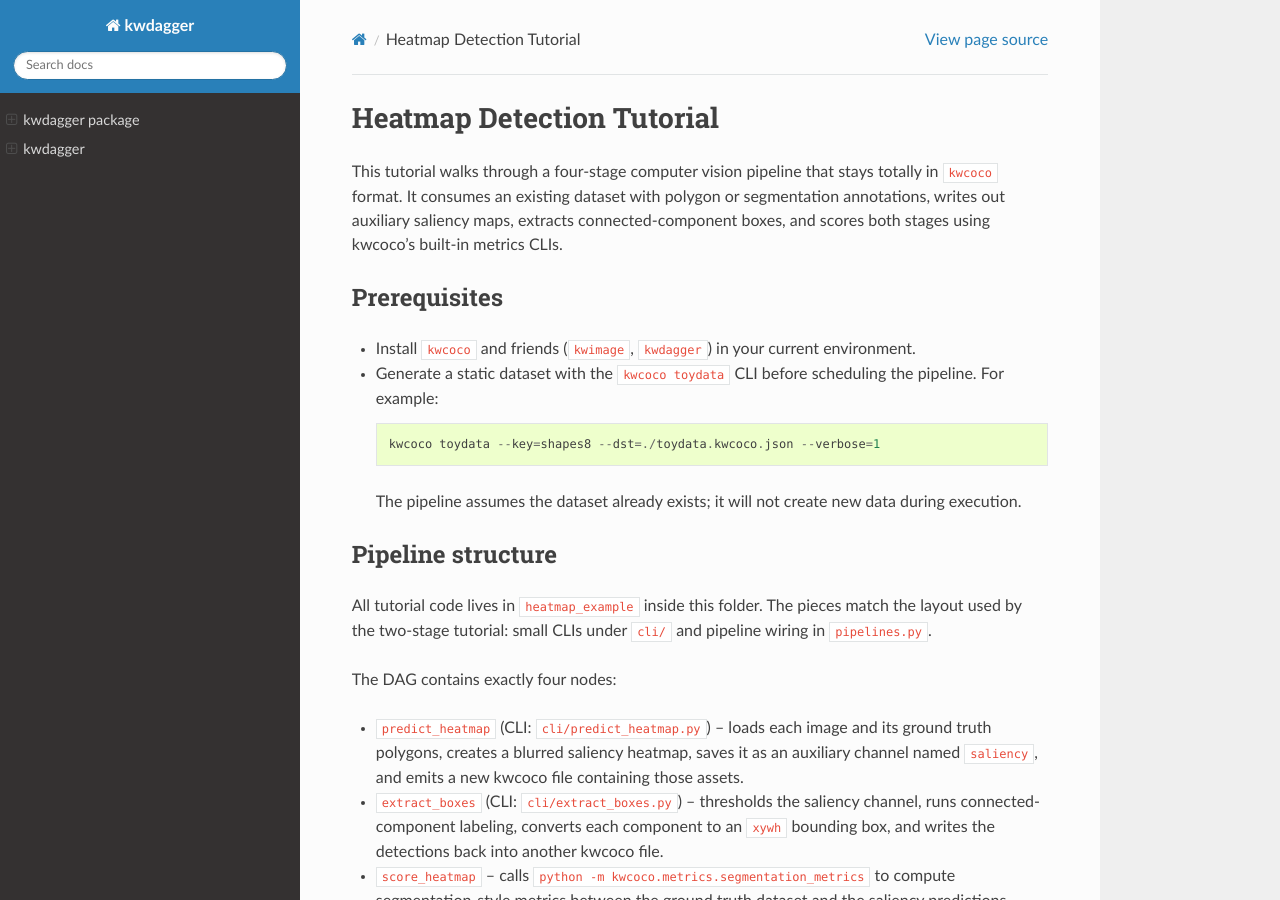
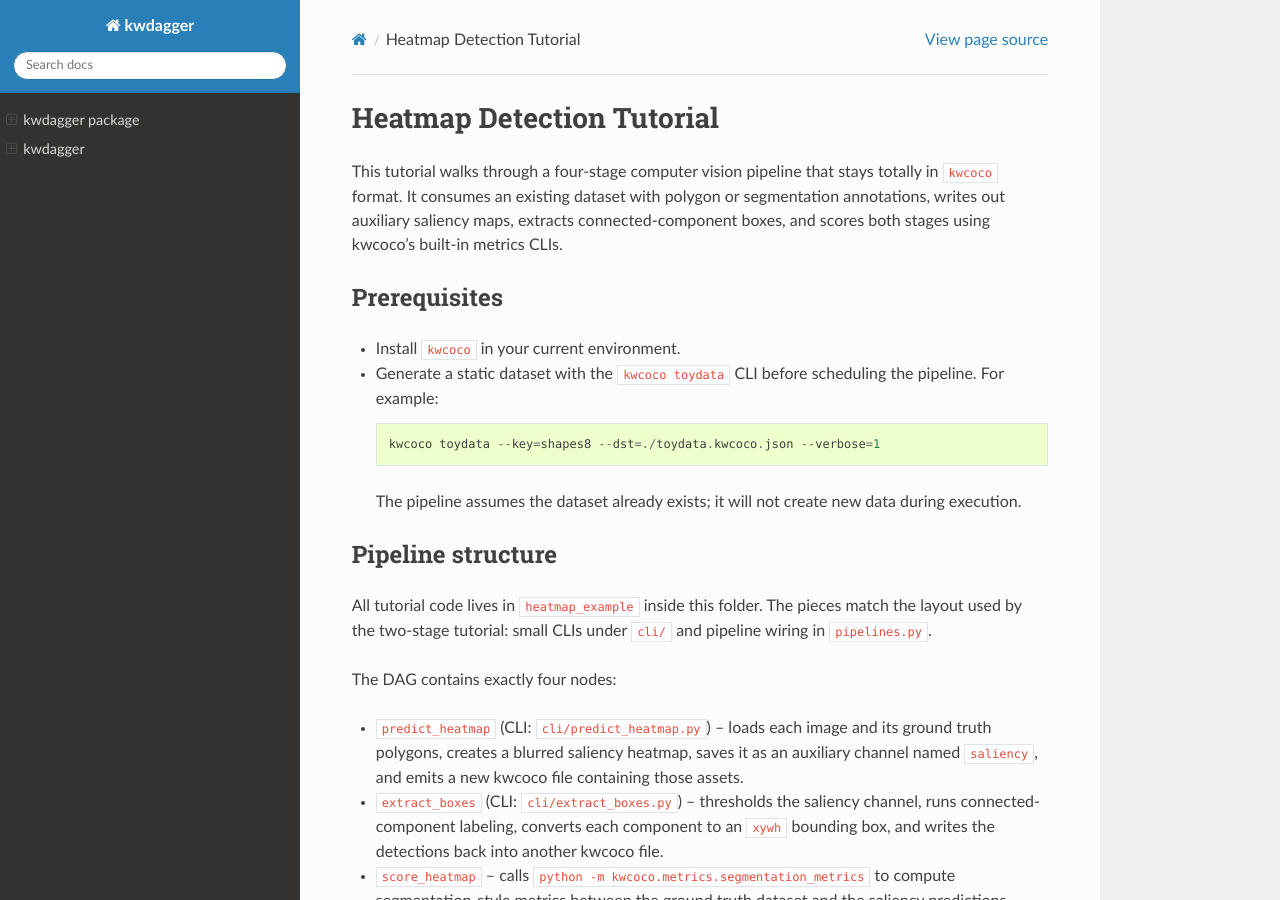
Before and after one commit to AIQ-Kitware/kwdagger, a Sphinx documentation site: the page built from docs/source/manual/tutorials/heatmap_detection/README.rst, in a window 1280 px wide and 900 px high. Built offline with Sphinx 7.4.7 and the Read the Docs theme 3.1.0, drawn with Linux system fonts in a browser that asks for light colours; part of the change alters nothing that is shown.

Commit message:
Pipeline is now runnable and better tested.

```diff
--- a/docs/source/manual/tutorials/heatmap_detection/README.rst
+++ b/docs/source/manual/tutorials/heatmap_detection/README.rst
@@ -10,8 +10,8 @@ metrics CLIs.
 Prerequisites
 -------------
 
-* Install ``kwcoco`` and friends (``kwimage``, ``kwdagger``) in your current
-  environment.
+* Install ``kwcoco`` in your current environment.
+
 * Generate a static dataset with the ``kwcoco toydata`` CLI before scheduling
   the pipeline. For example::
 
--- a/docs/source/manual/tutorials/heatmap_detection/heatmap_example/cli/extract_boxes.py
+++ b/docs/source/manual/tutorials/heatmap_detection/heatmap_example/cli/extract_boxes.py
@@ -1,12 +1,11 @@
 """Turn saliency rasters into bounding box detections."""
 
 from __future__ import annotations
-
 import kwcoco
-import kwimage
 import scriptconfig as scfg
 from skimage import measure
 import ubelt as ub
+import numpy as np
 
 
 class ExtractBoxesConfig(scfg.DataConfig):
@@ -14,7 +13,7 @@ class ExtractBoxesConfig(scfg.DataConfig):
 
     coco_fpath = scfg.Value(None, help="Input kwcoco file with saliency aux data")
     dst_coco_fpath = scfg.Value("pred_boxes.kwcoco.json", help="Where to write box predictions")
-    saliency_channel = scfg.Value("saliency", help="Channel name to search for")
+    heatmap_channel = scfg.Value("saliency", help="Channel name to search for")
     threshold = scfg.Value(0.5, help="Threshold for binarizing saliency")
     min_area = scfg.Value(4, help="Filter out tiny components")
 
@@ -24,62 +23,110 @@ class ExtractBoxesConfig(scfg.DataConfig):
         run_extract_boxes(**config)
 
 
+def extract_boxes_from_heatmap(
+    heatmap: np.ndarray,
+    *,
+    threshold: float,
+    min_area: int,
+):
+    """
+    Extract bounding boxes from a saliency heatmap.
+
+    Args:
+        heatmap (H, W ndarray): float array in [0,1] or uint8
+        threshold (float): threshold for binarizing heatmap
+        min_area (int): skip small connected components
+
+    Returns:
+        list of dicts:
+            {
+                "bbox": [x, y, w, h],
+                "score": float
+            }
+
+    Example:
+        >>> import numpy as np
+        >>> # Create a heatmap with two bright blobs
+        >>> heatmap = kwimage.checkerboard(dsize=(64, 64), num_squares=2)
+        >>> detections = extract_boxes_from_heatmap(
+        ...     heatmap, threshold=0.7, min_area=1
+        ... )
+        >>> # Two detections found
+        >>> len(detections)
+        >>> # xdoctest: +REQUIRES(--show)
+        >>> # xdoctest: +REQUIRES(module:kwplot)
+        >>> import kwimage
+        >>> import kwplot
+        >>> kwplot.autompl()
+        >>> # Make a simple background image matching the heatmap size
+        >>> canvas = kwimage.atleast_3channels(heatmap).copy()
+        >>> from kwimage import Boxes
+        >>> boxes_obj = Boxes([d["bbox"] for d in detections], "xywh")
+        >>> boxes_obj.draw_on(canvas, color='kitware_blue')
+        >>> kwplot.imshow(canvas, fnum=1, doclf=1,
+        ...               title='extract_boxes_from_heatmap demo')
+        >>> kwplot.show_if_requested()
+    """
+    import kwimage
+    mask = heatmap >= threshold
+    mask = kwimage.morphology(mask, mode='erode', kernel=16)
+
+    labeled = measure.label(mask)
+    props = measure.regionprops(labeled, intensity_image=heatmap)
+
+    detections = []
+    for region in props:
+        if region.area < min_area:
+            continue
+        y0, x0, y1, x1 = region.bbox
+        w = x1 - x0
+        h = y1 - y0
+        bbox = [float(x0), float(y0), float(w), float(h)]
+        score = float(region.mean_intensity) if region.mean_intensity is not None else 1.0
+        detections.append({"bbox": bbox, "score": score})
+    return detections
+
+
 def run_extract_boxes(
     coco_fpath,
     dst_coco_fpath="pred_boxes.kwcoco.json",
-    saliency_channel="saliency",
+    heatmap_channel="saliency",
     threshold=0.5,
     min_area=4,
 ):
     src_coco = kwcoco.CocoDataset.coerce(coco_fpath)
     pred_coco = src_coco.copy()
-    pred_coco.fpath = str(dst_coco_fpath)
-    pred_coco.bundle_dpath = str(ub.Path(dst_coco_fpath).parent)
+    pred_coco.clear_annotations()
 
-    catid = pred_coco.ensure_category(name="object")["id"]
+    catid = pred_coco.ensure_category(name="object")
 
-    for gid, img in pred_coco.imgs.items():
-        sal_fpath = _find_saliency_path(pred_coco, img, saliency_channel)
-        if sal_fpath is None:
-            continue
-        sal_data = kwimage.imread(sal_fpath, space="gray").astype(float)
-        if sal_data.max() > 1:
-            sal_data = sal_data / 255.0
-        mask = sal_data >= float(threshold)
-        labeled = measure.label(mask)
-        props = measure.regionprops(labeled, intensity_image=sal_data)
-        for region in props:
-            if region.area < min_area:
-                continue
-            y0, x0, y1, x1 = region.bbox
-            w = x1 - x0
-            h = y1 - y0
-            bbox = [float(x0), float(y0), float(w), float(h)]
-            score = float(region.mean_intensity) if region.mean_intensity is not None else 1.0
+    for image_id in pred_coco.imgs.keys():
+        coco_img = pred_coco.coco_image(image_id)
+
+        # load saliency channel
+        delayed = coco_img.imdelay(channels=heatmap_channel)
+        heatmap = delayed.finalize()
+
+        detections = extract_boxes_from_heatmap(
+            heatmap,
+            threshold=float(threshold),
+            min_area=int(min_area),
+        )
+
+        for det in detections:
             pred_coco.add_annotation(
-                image_id=gid,
-                bbox=bbox,
-                score=score,
+                image_id=image_id,
+                bbox=det["bbox"],
+                score=det["score"],
                 category_id=catid,
             )
 
+    pred_coco.fpath = str(dst_coco_fpath)
+    pred_coco.bundle_dpath = str(ub.Path(dst_coco_fpath).parent)
+    ub.Path(dst_coco_fpath).parent.ensuredir()
     pred_coco.dump(dst_coco_fpath, newlines=True)
     return {"boxes_coco": dst_coco_fpath}
 
 
-def _find_saliency_path(coco: kwcoco.CocoDataset, img: dict, channel_name: str) -> ub.Path | None:
-    """Locate the auxiliary saliency asset on an image."""
-
-    aux_items = img.get("auxiliary", [])
-    bundle_root = coco.bundle_dpath or (coco.fpath and ub.Path(coco.fpath).parent)
-    bundle_dpath = ub.Path(bundle_root or ".")
-    for aux in aux_items:
-        channels = kwcoco.FusedChannelSpec.coerce(aux.get("channels", ""))
-        if channel_name in channels:
-            file_name = aux["file_name"]
-            return bundle_dpath / file_name
-    return None
-
-
 if __name__ == "__main__":
     ExtractBoxesConfig.main()
--- a/docs/source/manual/tutorials/heatmap_detection/heatmap_example/cli/predict_heatmap.py
+++ b/docs/source/manual/tutorials/heatmap_detection/heatmap_example/cli/predict_heatmap.py
@@ -1,25 +1,25 @@
 """Simulate segmentation predictions by writing saliency maps."""
 
 from __future__ import annotations
-
+import kwarray
 import kwcoco
 import kwimage
-import numpy as np
 import scriptconfig as scfg
 import ubelt as ub
-from scipy import ndimage
+import numpy as np
 
 
 class PredictHeatmapConfig(scfg.DataConfig):
-    """CLI options for writing saliency maps."""
+    """
+    CLI options for writing saliency maps.
+    """
 
     coco_fpath = scfg.Value(None, help="Input ground-truth kwcoco dataset")
     dst_coco_fpath = scfg.Value("pred_saliency.kwcoco.json", help="Output kwcoco file")
-    aux_dpath = scfg.Value("saliency", help="Where to store written saliency maps")
-    saliency_channel = scfg.Value("saliency", help="Name of the saliency channel")
+    asset_dpath = scfg.Value("saliency", help="Where to store written heatmaps")
+    heatmap_channel = scfg.Value("saliency", help="Name of the output heatmap channel")
     sigma = scfg.Value(7.0, help="Gaussian blur applied to binary mask")
-    noise = scfg.Value(0.01, help="Amount of random noise added before clipping")
-    seed = scfg.Value(0, help="Random seed for reproducible noise")
+    thresh = scfg.Value(0.5, help="Threshold for minimum heatmap value")
 
     @classmethod
     def main(cls, argv=1, **kwargs):
@@ -27,70 +27,105 @@ class PredictHeatmapConfig(scfg.DataConfig):
         run_predict_heatmap(**config)
 
 
-def run_predict_heatmap(
-    coco_fpath,
-    dst_coco_fpath="pred_saliency.kwcoco.json",
-    aux_dpath="saliency",
-    saliency_channel="saliency",
-    sigma=7.0,
-    noise=0.01,
-    seed=0,
-):
-    rng = np.random.default_rng(seed)
-
+def run_predict_heatmap(coco_fpath,
+                        dst_coco_fpath="pred_saliency.kwcoco.json",
+                        asset_dpath="saliency",
+                        heatmap_channel="saliency",
+                        sigma=7.0, thresh=0.5):
+    """
+    Run saliency prediction over all images in a COCO dataset.
+    """
     src_coco = kwcoco.CocoDataset.coerce(coco_fpath)
     pred_coco = src_coco.copy()
     pred_coco.fpath = str(dst_coco_fpath)
-    pred_coco.bundle_dpath = str(ub.Path(dst_coco_fpath).parent)
+    dst_parent = ub.Path(dst_coco_fpath).parent
+    pred_coco.bundle_dpath = str(dst_parent)
 
-    aux_dpath = ub.Path(aux_dpath)
-    aux_dpath.ensuredir()
+    asset_dpath = ub.Path(asset_dpath)
+    asset_dpath.ensuredir()
 
-    for gid, img in pred_coco.imgs.items():
-        shape = (img["height"], img["width"])
-        mask = _rasterize_segmentation(pred_coco, gid, shape)
+    for image_id in pred_coco.imgs.keys():
 
-        smooth = ndimage.gaussian_filter(mask.astype(float), sigma=sigma)
-        if smooth.max() > 0:
-            smooth = smooth / smooth.max()
-        if noise:
-            smooth = np.clip(smooth + rng.normal(scale=noise, size=smooth.shape), 0, 1)
+        coco_img = pred_coco.coco_image(image_id)
 
-        aux_fname = f"{ub.Path(img.get('name', f'image-{gid}')).stem}_saliency.png"
-        aux_fpath = aux_dpath / aux_fname
-        kwimage.imwrite(aux_fpath, (smooth * 255).astype(np.uint8))
+        smooth = _predict_image_heatmap(
+            coco_img=coco_img,
+            thresh=thresh,
+            sigma=sigma,
+        )
 
-        coco_img = pred_coco.coco_image(gid)
+        # Write saliency image
+        img_name = coco_img.img.get("name", f"image-{image_id}")
+        heatmap_fname = f"{ub.Path(img_name).stem}_saliency.png"
+        heatmap_fpath = asset_dpath / heatmap_fname
+
+        kwimage.imwrite(heatmap_fpath, smooth)
+
+        rel_path = ub.Path(heatmap_fpath).relative_to(dst_parent)
+        # Register as an auxiliary asset in the COCO dataset
         coco_img.add_asset(
-            file_name=ub.Path(aux_fpath).relative_to(ub.Path(dst_coco_fpath).parent),
-            channels=saliency_channel,
-            width=shape[1],
-            height=shape[0],
-            warp_aux_to_img=kwimage.Affine.eye(),
+            file_name=rel_path,
+            channels=heatmap_channel,
+            width=smooth.shape[1],
+            height=smooth.shape[0],
         )
 
     pred_coco.dump(dst_coco_fpath, newlines=True)
-    return {
-        "saliency_coco": dst_coco_fpath,
-    }
 
 
-def _rasterize_segmentation(coco: kwcoco.CocoDataset, gid: int, shape) -> np.ndarray:
-    """Rasterize polygons or boxes for a single image."""
+def _predict_image_heatmap(
+    coco_img,
+    *,
+    sigma: float,
+    thresh: float,
+) -> np.ndarray:
+    """
+    Compute a saliency heatmap for a single image.
 
-    annots = coco.annots(gid=gid)
-    canvas = np.zeros(shape, dtype=np.float32)
-    for ann in annots.objs:
-        seg = ann.get("segmentation")
-        if seg:
-            mask = kwimage.Mask.coerce(seg, dims=shape).to_mask(dims=shape).data.astype(bool)
-        elif ann.get("bbox"):
-            boxes = kwimage.Boxes([ann["bbox"]], "xywh")
-            mask = boxes.to_polygons().to_mask(dims=shape).data.astype(bool)
-        else:
-            continue
-        canvas |= mask
-    return canvas
+    This tries to highlight "white blobby things" by:
+        * converting RGB -> HSV
+        * measuring whiteness = value * (1 - saturation)
+        * smoothing with a Gaussian (blobby response)
+
+    Example:
+        >>> import kwcoco
+        >>> dset = kwcoco.CocoDataset.demo('vidshapes8')
+        >>> coco_img = dset.coco_image(1)
+        >>> sigma = 7
+        >>> thresh = 0.4
+        >>> smooth = _predict_image_heatmap(coco_img, sigma=sigma, thresh=thresh)
+        >>> # xdoctest: +REQUIRES(--show)
+        >>> import kwplot
+        >>> kwplot.autompl()
+        >>> rgb = coco_img.imdelay().finalize()
+        >>> kwplot.imshow(rgb, pnum=(1, 2, 1), title='RGB')
+        >>> kwplot.imshow(smooth, pnum=(1, 2, 2), title='White-blob heatmap')
+        >>> kwplot.show_if_requested()
+    """
+    # Load image: (H, W, C)
+    img = coco_img.imdelay().finalize()
+    img = kwarray.atleast_nd(img, 3)
+    rgb01 = kwimage.ensure_float01(img)
+
+    # Convert to HSV to separate brightness & saturation
+    hsv = kwimage.convert_colorspace(rgb01, src_space="rgb", dst_space="hsv")
+    sat = hsv[..., 1]
+    val = hsv[..., 2]
+
+    # Heuristic "whiteness":
+    #   * whites are bright (high value)
+    #   * and low saturation (near gray)
+    whiteness = val * (1.0 - sat)
+
+    # Smooth to emphasize blob-like regions
+    smooth = kwimage.gaussian_blur(whiteness, sigma=sigma)
+
+    # Optional threshold: zero-out weak responses
+    if thresh is not None:
+        smooth = smooth.astype(np.float32)
+        smooth[smooth < thresh] = 0.0
+
+    return smooth
 
 
 if __name__ == "__main__":
--- a/docs/source/manual/tutorials/heatmap_detection/heatmap_example/pipelines.py
+++ b/docs/source/manual/tutorials/heatmap_detection/heatmap_example/pipelines.py
@@ -1,39 +1,35 @@
 """Heatmap-to-detections tutorial pipeline for kwdagger."""
-
 from __future__ import annotations
-
 import json
+import kwdagger
+import ubelt as ub
 from typing import Dict
-
-import kwdagger
-import scriptconfig as scfg
-import ubelt as ub
-
-EXAMPLE_DPATH = ub.Path(__file__).parent
-PREDICT_HEATMAP_EXE = "python -m heatmap_example.cli.predict_heatmap"
-EXTRACT_BOXES_EXE = "python -m heatmap_example.cli.extract_boxes"
 
 
 class PredictHeatmap(kwdagger.ProcessNode):
     """Simulate a segmentation model by writing saliency maps."""
 
     name = "predict_heatmap"
-    executable = PREDICT_HEATMAP_EXE
+    executable = "python -m heatmap_example.cli.predict_heatmap"
 
+    # Matches PredictHeatmapConfig.coco_fpath
     in_paths = {
         "coco_fpath",
     }
+
+    # Matches PredictHeatmapConfig.dst_coco_fpath / asset_dpath
     out_paths = {
         "dst_coco_fpath": "pred_saliency.kwcoco.json",
-        "aux_dpath": "saliency",
+        "asset_dpath": "saliency",
     }
     primary_out_key = "dst_coco_fpath"
 
+    # Scalar algorithm parameters for the CLI
+    # Matches PredictHeatmapConfig: sigma, thresh, heatmap_channel
     algo_params = {
         "sigma": 7.0,
-        "noise": 0.01,
-        "saliency_channel": "saliency",
-        "seed": 0,
+        "thresh": 0.5,
+        "heatmap_channel": "saliency",
     }
 
     def load_result(self, node_dpath):
@@ -47,20 +43,24 @@ class ExtractBoxes(kwdagger.ProcessNode):
     """Turn the saliency auxiliary channel into box detections."""
 
     name = "extract_boxes"
-    executable = EXTRACT_BOXES_EXE
+    executable = "python -m heatmap_example.cli.extract_boxes"
 
+    # Matches ExtractBoxesConfig.coco_fpath
     in_paths = {
         "coco_fpath",
     }
+    # Matches ExtractBoxesConfig.dst_coco_fpath
     out_paths = {
         "dst_coco_fpath": "pred_boxes.kwcoco.json",
     }
     primary_out_key = "dst_coco_fpath"
 
+    # Scalar algorithm parameters for the CLI
+    # Matches ExtractBoxesConfig: threshold, min_area, heatmap_channel
     algo_params = {
         "threshold": 0.5,
         "min_area": 4,
-        "saliency_channel": "saliency",
+        "heatmap_channel": "saliency",
     }
 
     def load_result(self, node_dpath):
@@ -81,9 +81,10 @@ class ScoreHeatmap(kwdagger.ProcessNode):
         "pred_dataset",
     }
     out_paths = {
-        "eval_dpath": "segmentation_eval",
+        "eval_dpath": "heatmap_eval",
+        "eval_fpath": "heatmap_metrics.json",
     }
-    primary_out_key = "eval_dpath"
+    primary_out_key = "eval_fpath"
 
     def load_result(self, node_dpath):
         eval_dpath = node_dpath / self.out_paths[self.primary_out_key]
@@ -99,13 +100,18 @@ class ScoreBoxes(kwdagger.ProcessNode):
     executable = "python -m kwcoco evaluate_detections"
 
     in_paths = {
-        "true",
-        "pred",
+        "true_dataset",
+        "pred_dataset",
     }
     out_paths = {
-        "out": "detection_eval",
+        "out_dpath": "detection_eval",
+        "out_fpath": "box_metrics.json",
     }
-    primary_out_key = "out"
+    primary_out_key = "out_fpath"
+
+    algo_params = {
+        'compat': 'all'
+    }
 
     def load_result(self, node_dpath):
         eval_dpath = node_dpath / self.out_paths[self.primary_out_key]
@@ -123,7 +129,12 @@ def _gather_json_metrics(eval_dpath: ub.Path) -> Dict[str, float]:
             data = json.loads(json_fpath.read_text())
         except Exception:
             continue
-        key_prefix = json_fpath.relative_to(eval_dpath).as_posix().replace("/", ".").removesuffix(".json")
+        key_prefix = (
+            json_fpath.relative_to(eval_dpath)
+            .as_posix()
+            .replace("/", ".")
+            .removesuffix(".json")
+        )
         if isinstance(data, dict):
             for k, v in data.items():
                 metrics[f"{key_prefix}.{k}"] = v
@@ -138,60 +149,27 @@ def heatmap_detection_pipeline():
         "score_boxes": ScoreBoxes(),
     }
 
-    nodes["predict_heatmap"].outputs["dst_coco_fpath"].connect(nodes["extract_boxes"].inputs["coco_fpath"])
-    nodes["predict_heatmap"].outputs["dst_coco_fpath"].connect(nodes["score_heatmap"].inputs["pred_dataset"])
-    nodes["predict_heatmap"].inputs["coco_fpath"].connect(nodes["score_heatmap"].inputs["true_dataset"])
+    # Predict -> extract boxes
+    nodes["predict_heatmap"].outputs["dst_coco_fpath"].connect(
+        nodes["extract_boxes"].inputs["coco_fpath"]
+    )
 
-    nodes["extract_boxes"].outputs["dst_coco_fpath"].connect(nodes["score_boxes"].inputs["pred"])
-    nodes["predict_heatmap"].inputs["coco_fpath"].connect(nodes["score_boxes"].inputs["true"])
+    # Predict -> score heatmap
+    nodes["predict_heatmap"].outputs["dst_coco_fpath"].connect(
+        nodes["score_heatmap"].inputs["pred_dataset"]
+    )
+    nodes["predict_heatmap"].inputs["coco_fpath"].connect(
+        nodes["score_heatmap"].inputs["true_dataset"]
+    )
+
+    # Extract boxes -> score boxes
+    nodes["extract_boxes"].outputs["dst_coco_fpath"].connect(
+        nodes["score_boxes"].inputs["pred_dataset"]
+    )
+    nodes["predict_heatmap"].inputs["coco_fpath"].connect(
+        nodes["score_boxes"].inputs["true_dataset"]
+    )
 
     dag = kwdagger.Pipeline(nodes)
     dag.build_nx_graphs()
     return dag
-
-
-class HeatmapDetectionPipelineConfig(scfg.DataConfig):
-    """Configuration helper for scheduling the tutorial pipeline."""
-
-    coco_fpath = scfg.Value(None, help="Path to ground-truth kwcoco dataset")
-    workdir = scfg.Value("./heatmap_tutorial", help="Experiment directory")
-
-    saliency_coco_name = scfg.Value("pred_saliency.kwcoco.json", help="Filename for saliency kwcoco")
-    boxes_coco_name = scfg.Value("pred_boxes.kwcoco.json", help="Filename for detection kwcoco")
-    saliency_dirname = scfg.Value("saliency", help="Folder for saliency rasters")
-    heatmap_eval_dirname = scfg.Value("segmentation_eval", help="Folder for segmentation metrics")
-    det_eval_dirname = scfg.Value("detection_eval", help="Folder for detection metrics")
-
-    sigma = scfg.Value(7.0, help="Gaussian sigma for smoothing")
-    noise = scfg.Value(0.01, help="Noise level added to heatmaps")
-    threshold = scfg.Value(0.5, help="Threshold for box extraction")
-    min_area = scfg.Value(4, help="Minimum blob size for detections")
-    saliency_channel = scfg.Value("saliency", help="Channel name used in auxiliary assets")
-
-    def make_params(self) -> Dict:
-        workdir = ub.Path(self.workdir)
-        saliency_coco = workdir / self.saliency_coco_name
-        boxes_coco = workdir / self.boxes_coco_name
-        params = {
-            "pipeline": "heatmap_example.pipelines.heatmap_detection_pipeline()",
-            "matrix": {
-                "predict_heatmap.coco_fpath": [self.coco_fpath],
-                "predict_heatmap.dst_coco_fpath": [saliency_coco],
-                "predict_heatmap.aux_dpath": [workdir / self.saliency_dirname],
-                "predict_heatmap.sigma": [self.sigma],
-                "predict_heatmap.noise": [self.noise],
-                "predict_heatmap.saliency_channel": [self.saliency_channel],
-                "extract_boxes.coco_fpath": [saliency_coco],
-                "extract_boxes.dst_coco_fpath": [boxes_coco],
-                "extract_boxes.threshold": [self.threshold],
-                "extract_boxes.min_area": [self.min_area],
-                "extract_boxes.saliency_channel": [self.saliency_channel],
-                "score_heatmap.true_dataset": [self.coco_fpath],
-                "score_heatmap.pred_dataset": [saliency_coco],
-                "score_heatmap.eval_dpath": [workdir / self.heatmap_eval_dirname],
-                "score_boxes.true": [self.coco_fpath],
-                "score_boxes.pred": [boxes_coco],
-                "score_boxes.out": [workdir / self.det_eval_dirname],
-            },
-        }
-        return params
```
Also changed, not shown: docs/source/manual/tutorials/heatmap_detection/heatmap_example/cli/__init__.py (added), 2 other files.
